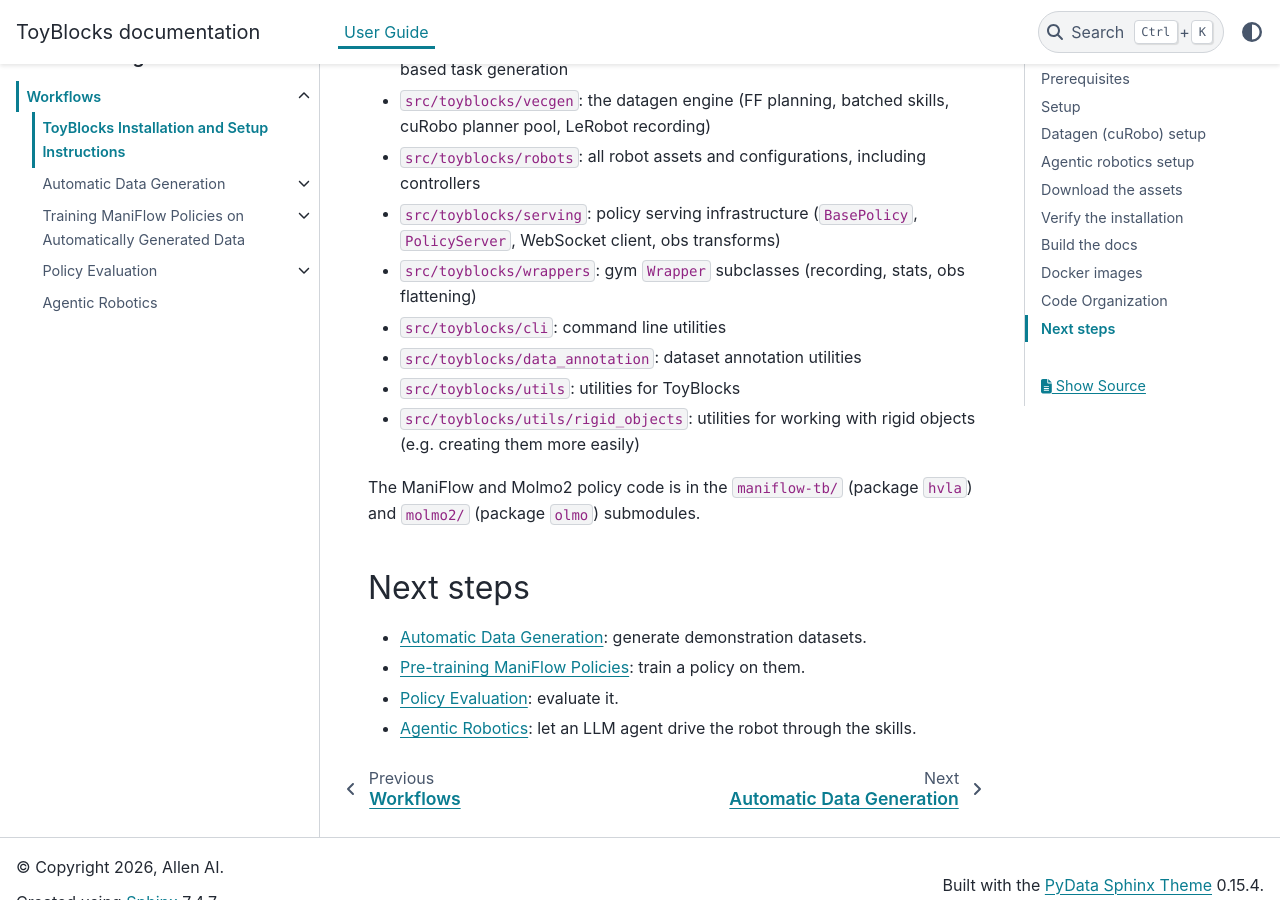
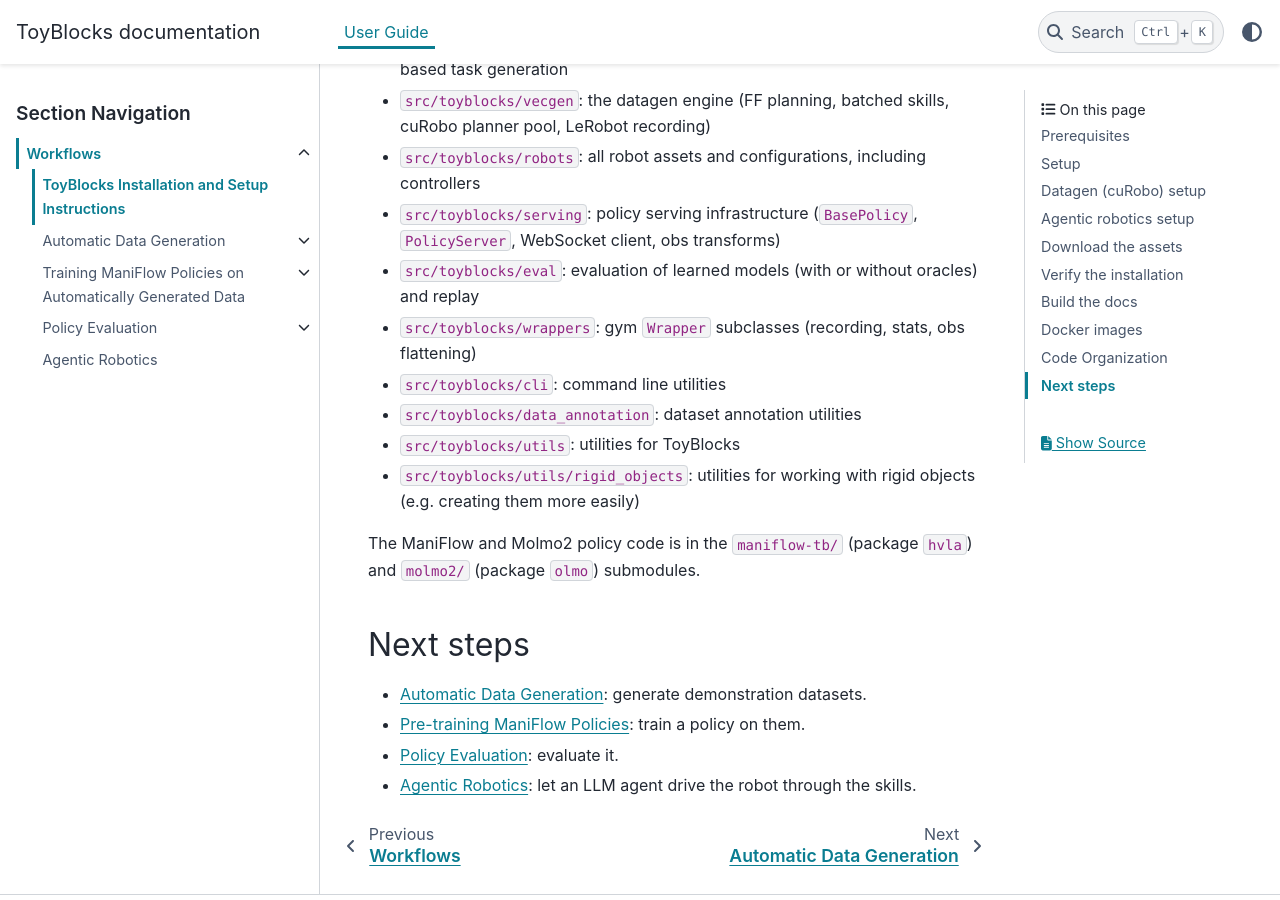
Before and after one commit to allenai/ToyBlocks, a Sphinx documentation site: the page built from docs/source/user_guide/workflows/installation_and_setup_instructions.md, in a window 1280 px wide and 900 px high, scrolled down 4630 px. Built offline with Sphinx 7.4.7 and the PyData theme 0.15.4, drawn with Linux system fonts in a browser that asks for light colours.

Commit message:
Docs: add src/toyblocks/eval to code organization

```diff
--- a/docs/source/user_guide/workflows/installation_and_setup_instructions.md
+++ b/docs/source/user_guide/workflows/installation_and_setup_instructions.md
@@ -144,6 +144,7 @@ All source code is in `src/toyblocks/`:
 - `src/toyblocks/vecgen`: the datagen engine (FF planning, batched skills, cuRobo planner pool, LeRobot recording)
 - `src/toyblocks/robots`: all robot assets and configurations, including controllers
 - `src/toyblocks/serving`: policy serving infrastructure (`BasePolicy`, `PolicyServer`, WebSocket client, obs transforms)
+- `src/toyblocks/eval`: evaluation of learned models (with or without oracles) and replay
 - `src/toyblocks/wrappers`: gym `Wrapper` subclasses (recording, stats, obs flattening)
 - `src/toyblocks/cli`: command line utilities
 - `src/toyblocks/data_annotation`: dataset annotation utilities
```
